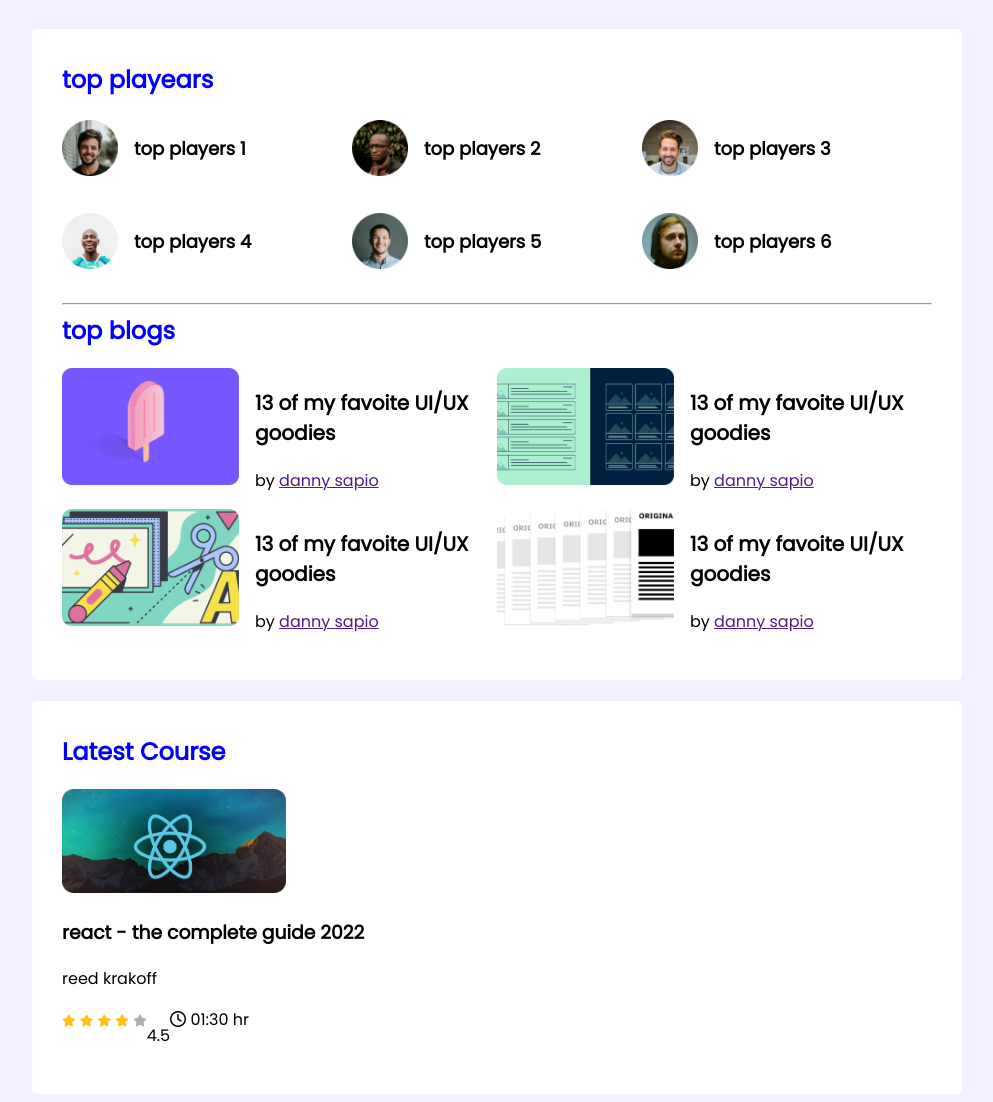
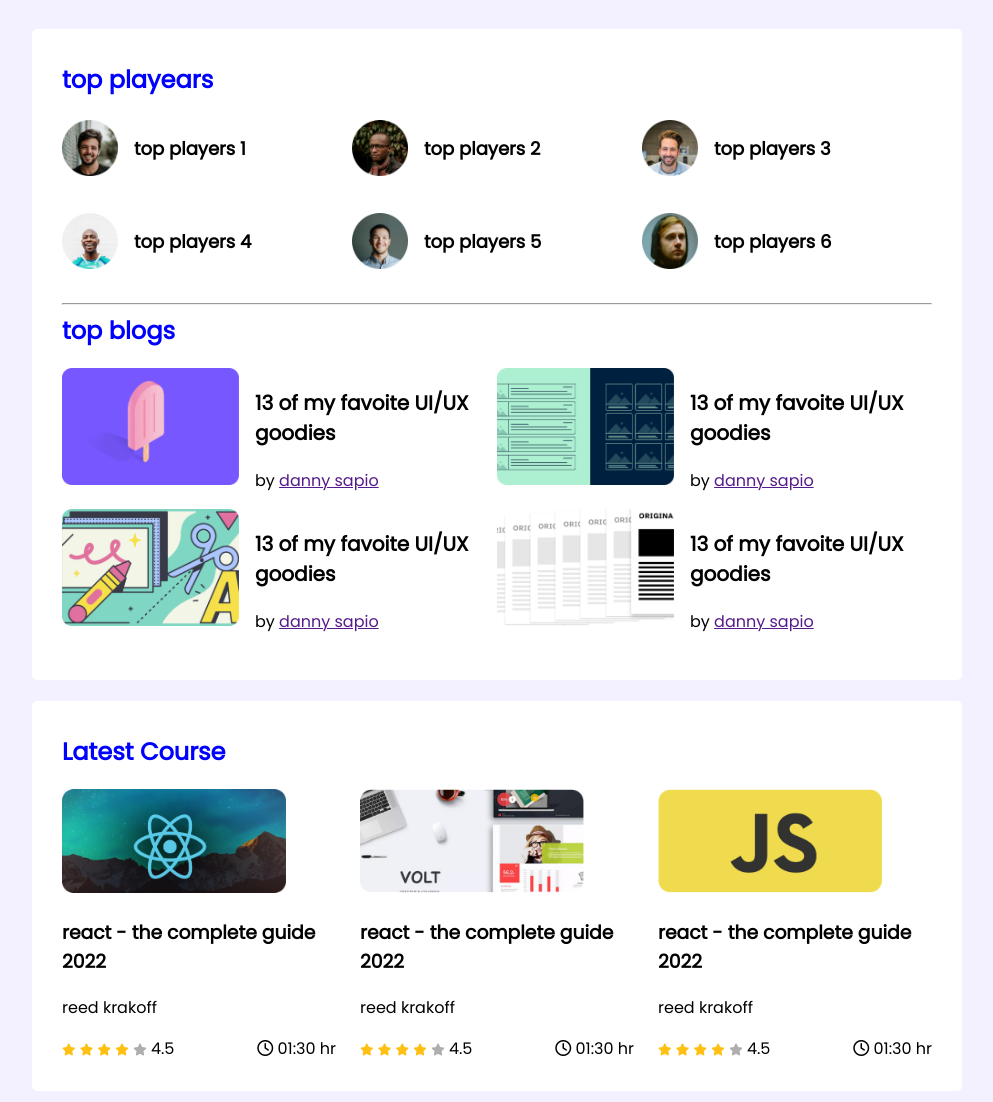
Before and after one commit to roxy1992/leader-bord, a plain HTML site: page index.html in a window 1280 px wide. Shown: the whole page, without its empty margins (143-1136 px from the left). Drawn offline with Linux system fonts and the light colour scheme.

Commit message:
edite 2nd section

```diff
--- a/index.html
+++ b/index.html
@@ -145,8 +145,67 @@
                                 <i class="fas fa-star filled"></i>
                                 <i class="fas fa-star filled"></i>
                                 <i class="fas fa-star empty"></i>
+                                <span>4.5</span>
                             </div>
-                            <p>4.5</p>
+
+                            <div class="course-duration">
+                                <i class="far fa-clock"></i>
+                                01:30 hr
+                            </div>
+                        </div>
+                    </div>
+                </div>
+                <div class="course">
+                    <div class="course-banner">
+                        <img src="images/courses/course-2.png" alt="">
+                    </div>
+
+                    <div class="course-detaile">
+                        <h3 class="course-title">
+                            react - the complete guide 2022
+                        </h3>
+                        <p class="course-author">
+                            reed krakoff
+                        </p>
+                        <div class="course-info">
+                            <div>
+                                <i class="fas fa-star filled"></i>
+                                <i class="fas fa-star filled"></i>
+                                <i class="fas fa-star filled"></i>
+                                <i class="fas fa-star filled"></i>
+                                <i class="fas fa-star empty"></i>
+                                <span>4.5</span>
+                            </div>
+
+                            <div class="course-duration">
+                                <i class="far fa-clock"></i>
+                                01:30 hr
+                            </div>
+                        </div>
+                    </div>
+                </div>
+                <div class="course">
+                    <div class="course-banner">
+                        <img src="images/courses/course-3.png" alt="">
+                    </div>
+
+                    <div class="course-detaile">
+                        <h3 class="course-title">
+                            react - the complete guide 2022
+                        </h3>
+                        <p class="course-author">
+                            reed krakoff
+                        </p>
+                        <div class="course-info">
+                            <div>
+                                <i class="fas fa-star filled"></i>
+                                <i class="fas fa-star filled"></i>
+                                <i class="fas fa-star filled"></i>
+                                <i class="fas fa-star filled"></i>
+                                <i class="fas fa-star empty"></i>
+                                <span>4.5</span>
+                            </div>
+
                             <div class="course-duration">
                                 <i class="far fa-clock"></i>
                                 01:30 hr
--- a/styles/style.css
+++ b/styles/style.css
@@ -92,12 +92,20 @@ top blog style
 course style
 -------------------------*/
 
+.courses{
+    display: grid;
+    grid-template-columns: repeat(3, 1fr);
+    grid-column-gap: 24px;
+}
+
 .course .course-banner img{
     width: 224px;
     height: 104px;
 }
 .course-info{
     display: flex;
+    align-items: center;
+    justify-content: space-between;
 }
 .fa-star{
     font-size: 12px;
```
